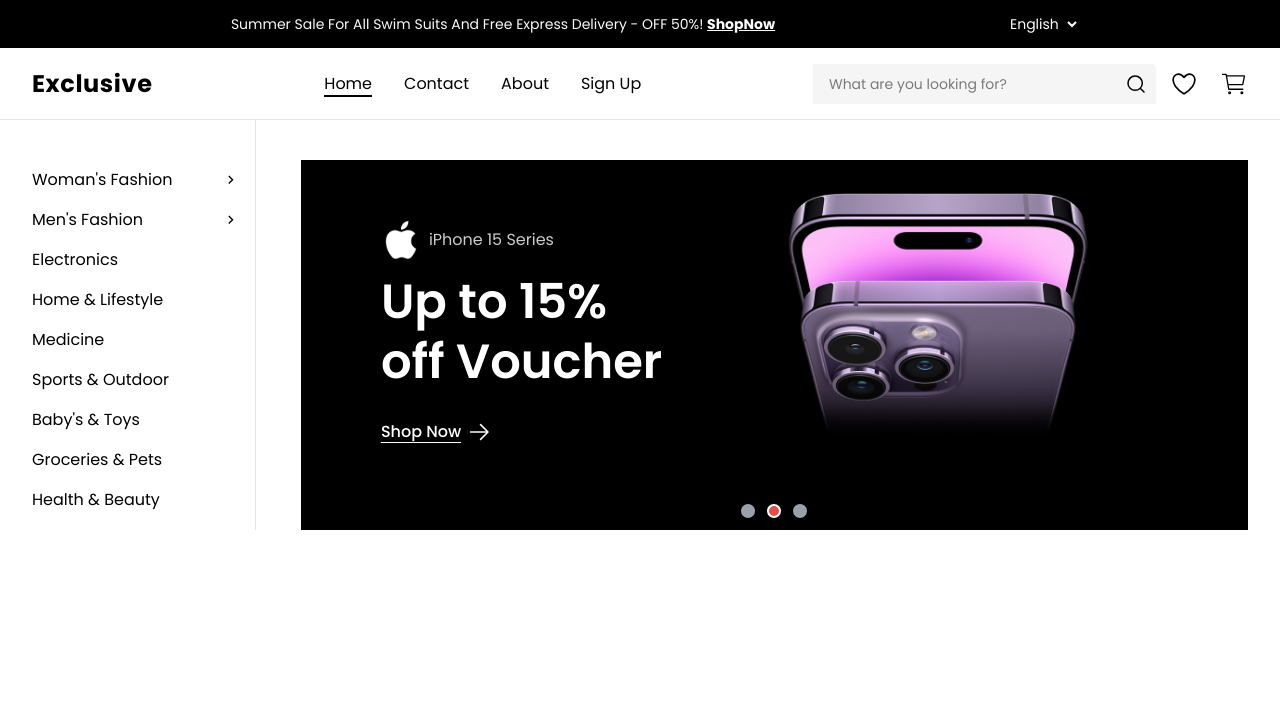
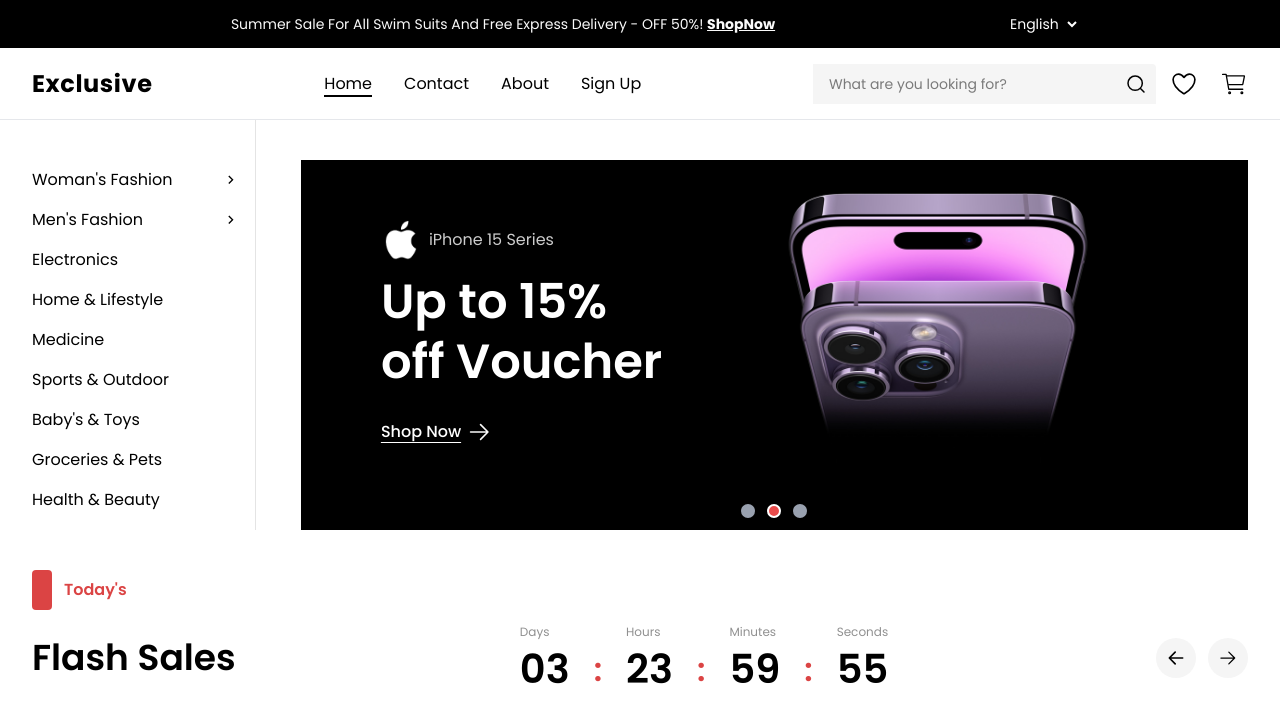
Before and after one commit to diyornv/react-narmativ, a React app: page / in a window 1280 px wide. Shown: the top 722 px of the page. Built offline with nearby package versions, Linux system fonts and the light colour scheme; the HTML template or start-up script is replaced by a standard one.

Commit message:
flash sales

```diff
--- /dev/null
+++ b/src/components/FlashSales.jsx
@@ -0,0 +1,110 @@
+import React, { useEffect, useMemo, useState } from "react";
+import leftArrow from "../assets/svg/icons_arrow-left.svg";
+import rightArrow from "../assets/svg/icons arrow-right.svg";
+
+const MILLISECONDS_IN = {
+  second: 1000,
+  minute: 60 * 1000,
+  hour: 60 * 60 * 1000,
+  day: 24 * 60 * 60 * 1000,
+};
+
+const ArrowButton = ({ direction = "left", onClick }) => {
+  return (
+    <button
+      onClick={onClick}
+      className="w-10 h-10 rounded-full bg-[#F5F5F5] flex items-center justify-center hover:bg-[#E9E9E9] transition"
+      aria-label={direction === "left" ? "Previous" : "Next"}
+    >
+      <img
+        src={direction === "left" ? leftArrow : rightArrow}
+        alt={direction}
+        className="w-5 h-5"
+      />
+    </button>
+  );
+};
+
+const TimeBox = ({ label, value }) => {
+  return (
+    <div className="flex flex-col items-start">
+      <span className="text-[12px] text-[#909090] leading-[18px] mb-1">
+        {label}
+      </span>
+      <span className="text-[32px] md:text-[40px] font-semibold leading-[40px] md:leading-[48px]">
+        {value}
+      </span>
+    </div>
+  );
+};
+
+const getTimeLeft = (target) => {
+  const now = Date.now();
+  const diff = Math.max(0, target - now);
+  const days = Math.floor(diff / MILLISECONDS_IN.day);
+  const hours = Math.floor((diff % MILLISECONDS_IN.day) / MILLISECONDS_IN.hour);
+  const minutes = Math.floor(
+    (diff % MILLISECONDS_IN.hour) / MILLISECONDS_IN.minute
+  );
+  const seconds = Math.floor(
+    (diff % MILLISECONDS_IN.minute) / MILLISECONDS_IN.second
+  );
+  return { days, hours, minutes, seconds };
+};
+
+const FlashSales = ({ onPrev = () => {}, onNext = () => {} }) => {
+  // Set sale end 4 days from mount. In real app, pass an exact date via props.
+  const targetTime = useMemo(() => Date.now() + 4 * MILLISECONDS_IN.day, []);
+  const [timeLeft, setTimeLeft] = useState(() => getTimeLeft(targetTime));
+
+  useEffect(() => {
+    const intervalId = setInterval(() => {
+      setTimeLeft(getTimeLeft(targetTime));
+    }, 1000);
+    return () => clearInterval(intervalId);
+  }, [targetTime]);
+
+  const format = (n) => String(n).padStart(2, "0");
+
+  return (
+    <section className="w-full">
+      <div className="container py-10">
+        <div className="flex items-center gap-3 mb-3">
+          <div className="w-5 h-10 bg-[#DB4444] rounded-sm" />
+          <span className="text-[#DB4444] font-semibold">Today's</span>
+        </div>
+
+        <div className="flex items-center justify-between gap-6">
+          <div className="min-w-[220px]">
+            <h2 className="text-[28px] md:text-[36px] font-semibold leading-[32px] md:leading-[48px]">
+              Flash Sales
+            </h2>
+          </div>
+
+          <div className="flex items-center gap-4 md:gap-6">
+            <TimeBox label="Days" value={format(timeLeft.days)} />
+            <span className="text-[#DB4444] text-[28px] md:text-[32px] font-semibold mt-6">
+              :
+            </span>
+            <TimeBox label="Hours" value={format(timeLeft.hours)} />
+            <span className="text-[#DB4444] text-[28px] md:text-[32px] font-semibold mt-6">
+              :
+            </span>
+            <TimeBox label="Minutes" value={format(timeLeft.minutes)} />
+            <span className="text-[#DB4444] text-[28px] md:text-[32px] font-semibold mt-6">
+              :
+            </span>
+            <TimeBox label="Seconds" value={format(timeLeft.seconds)} />
+          </div>
+
+          <div className="flex items-center gap-3">
+            <ArrowButton direction="left" onClick={onPrev} />
+            <ArrowButton direction="right" onClick={onNext} />
+          </div>
+        </div>
+      </div>
+    </section>
+  );
+};
+
+export default FlashSales;
--- a/src/main.jsx
+++ b/src/main.jsx
@@ -5,6 +5,7 @@
 import Navbar from "./components/Navbar";
 import Sidebar from "./components/Sidebar";
 import HeroSlider from "./components/HeroSlider";
+import FlashSales from "./components/FlashSales";
 
 ReactDOM.createRoot(document.getElementById("root")).render(
   <React.StrictMode>
@@ -14,5 +15,6 @@
       <Sidebar />
       <HeroSlider />
     </div>
+    <FlashSales />
   </React.StrictMode>
 );
```
Also changed, not shown: src/assets/svg/icons arrow-right.svg (added), src/assets/svg/icons_arrow-left.svg (added).
